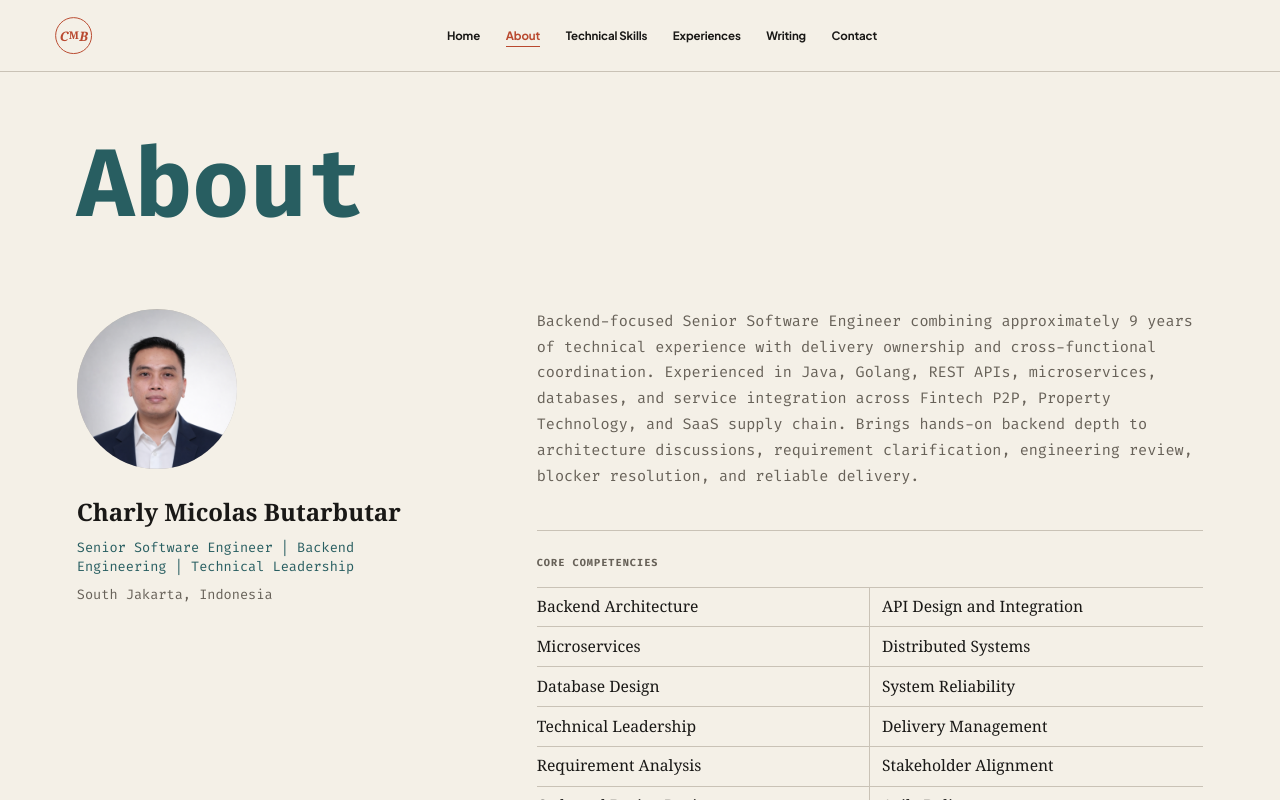
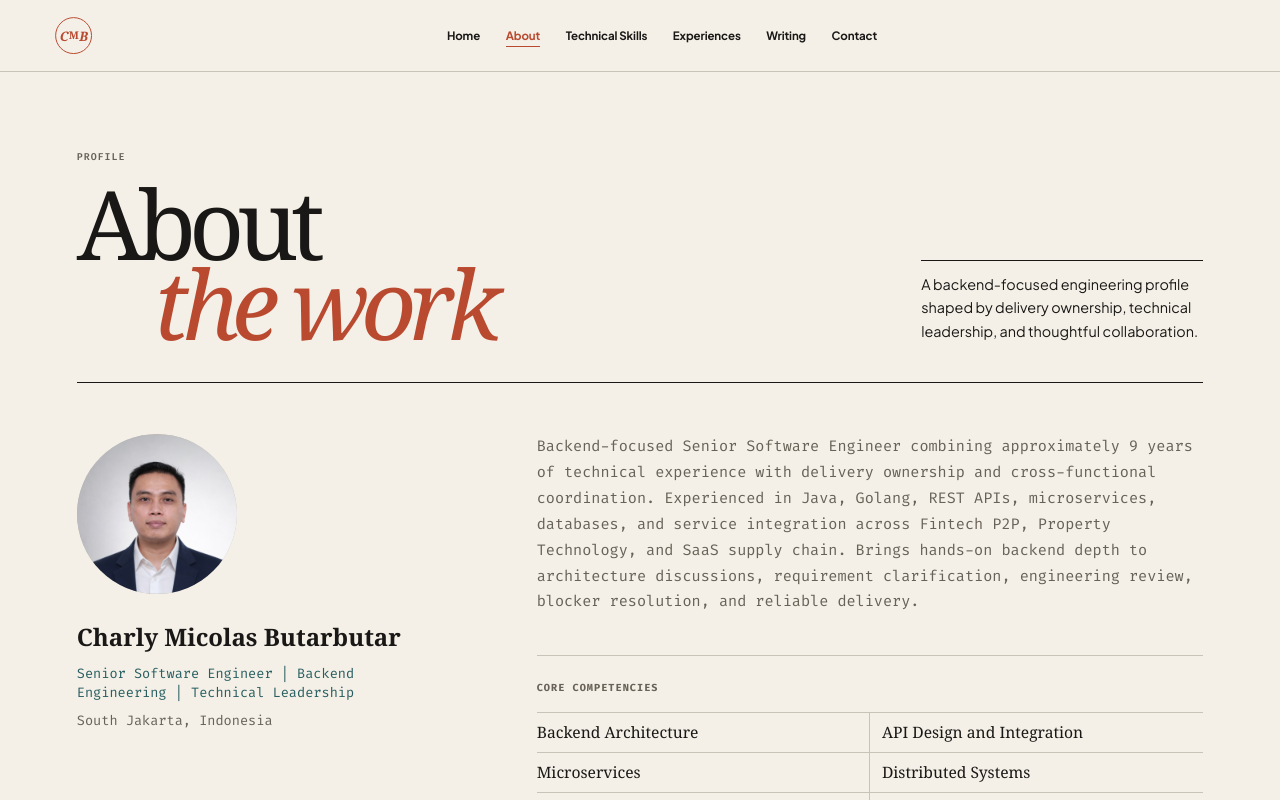
Before and after one commit to charlybutar21/charly-micolas-website, a Next.js app: page /about in a window 1280 px wide. Shown: the top 800 px of the page. Built offline with nearby package versions, Linux system fonts and the light colour scheme.

Commit message:
style: standardize About page title with PageIntro component

```diff
--- a/app/about/page.module.css
+++ b/app/about/page.module.css
@@ -1,40 +1,12 @@
 .page {
   padding: 0 clamp(1.5rem, 6vw, 6rem) 4rem;
-}
-
-.header {
-  position: relative;
-  margin-bottom: clamp(3rem, 6vw, 5rem);
-  padding-top: clamp(2rem, 5vw, 4rem);
-}
-
-.title {
-  font-family: var(--font-fira-code), ui-monospace, monospace;
-  font-size: clamp(3rem, 8vw, 6rem);
-  color: #285e61;
-  margin: 0;
-  line-height: 1;
-  position: relative;
-  z-index: 2;
-}
-
-.titleShadow {
-  font-family: var(--font-fira-code), ui-monospace, monospace;
-  font-size: clamp(3rem, 8vw, 6rem);
-  color: rgba(40, 94, 97, 0.15);
-  margin: 0;
-  line-height: 1;
-  position: absolute;
-  top: clamp(2rem, 5vw, 4rem);
-  left: 0;
-  transform: translateY(60%);
-  z-index: 1;
 }
 
 .overview {
   display: grid;
   grid-template-columns: minmax(18rem, 1fr) minmax(0, 1.8fr);
   gap: clamp(2.5rem, 7vw, 6rem);
+  padding: clamp(2rem, 4vw, 3.5rem) 0 0;
 }
 
 .profileSidebar {
--- a/app/about/page.tsx
+++ b/app/about/page.tsx
@@ -1,6 +1,7 @@
 import type { Metadata } from 'next';
 import Image from 'next/image';
 import FadeIn from '@/app/components/shared/FadeIn';
+import PageIntro from '@/app/components/shared/PageIntro';
 import { portfolioData } from '@/app/data';
 import styles from './page.module.css';
 
@@ -16,19 +17,12 @@ export const metadata: Metadata = {
 export default function AboutPage() {
   return (
     <div className={styles.page}>
-      <div className={styles.header}>
-        <FadeIn as="h1" className={styles.title}>
-          About
-        </FadeIn>
-        <FadeIn
-          as="div"
-          className={styles.titleShadow}
-          delay={0.1}
-          aria-hidden="true"
-        >
-          About
-        </FadeIn>
-      </div>
+      <PageIntro
+        emphasis="the work"
+        note="A backend-focused engineering profile shaped by delivery ownership, technical leadership, and thoughtful collaboration."
+        eyebrow="Profile"
+        title="About"
+      />
 
       <div className={styles.overview}>
         <section className={styles.profileSidebar}>
@@ -46,7 +40,8 @@ export default function AboutPage() {
           <FadeIn delay={0.3} className={styles.profileInfo}>
             <h2 className={styles.name}>{portfolioData.hero.name}</h2>
             <p className={styles.role}>
-              Senior Software Engineer | Backend Engineering | Technical Leadership
+              Senior Software Engineer | Backend Engineering | Technical
+              Leadership
             </p>
             <p className={styles.location}>South Jakarta, Indonesia</p>
           </FadeIn>
```
